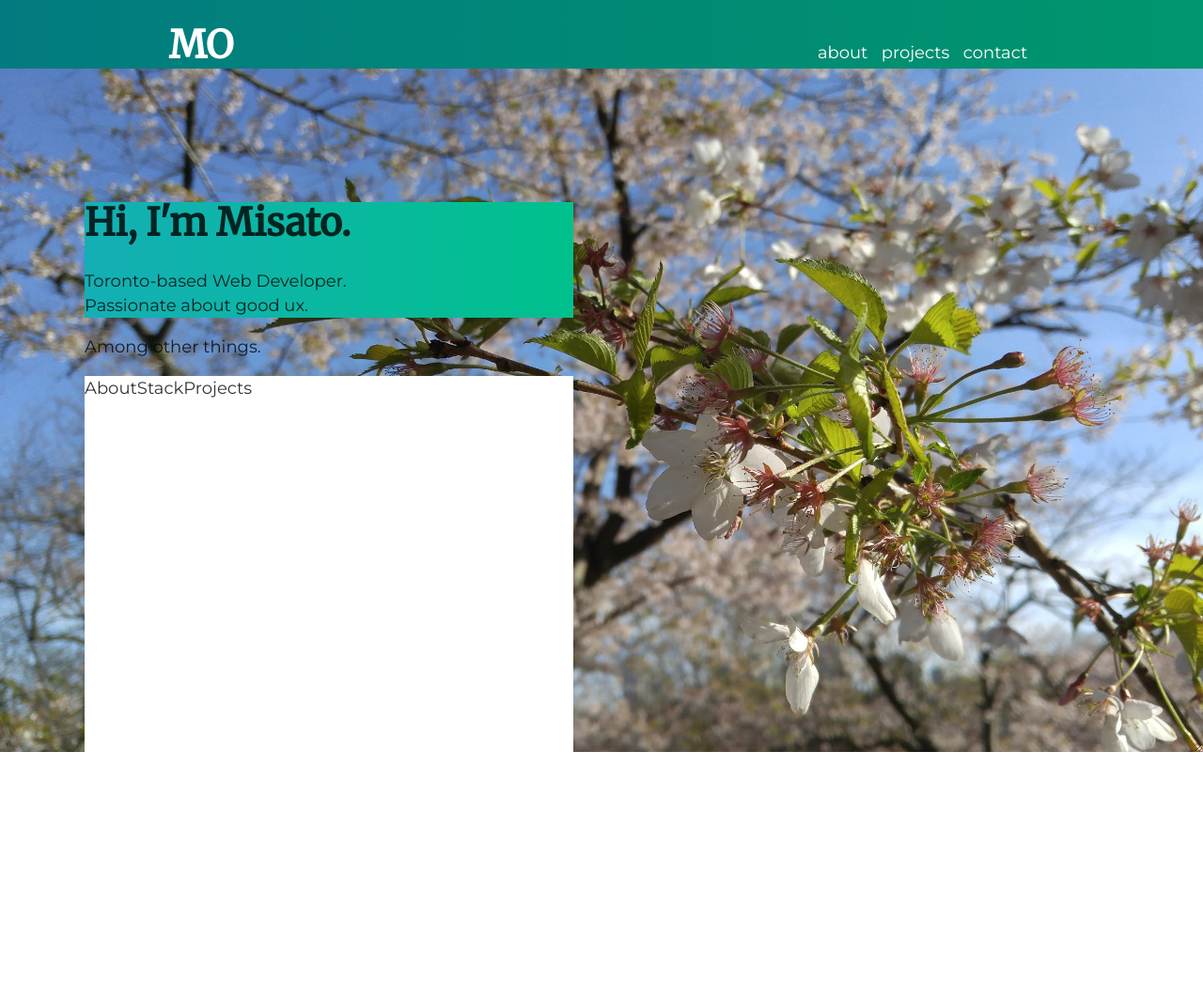
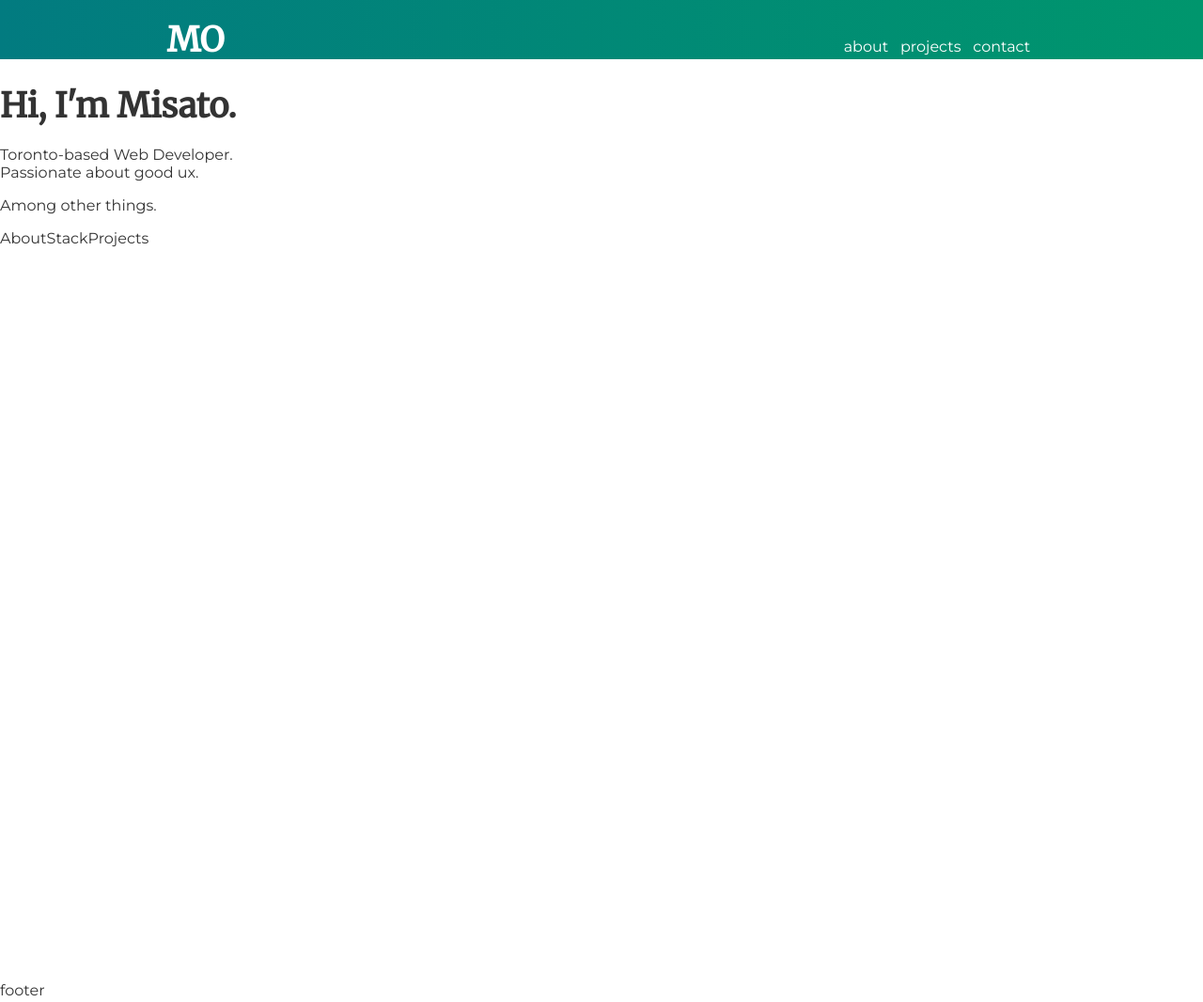
Before and after one commit to mokutsu/mokutsu.github.io, a Gatsby site: page / in a window 1280 px wide. Shown: the whole page at 94% size. Built offline with nearby package versions, Linux system fonts and the light colour scheme; Gatsby itself is replaced by a stand-in of ours.

Commit message:
remove redundant css, more semantic html

```diff
--- a/src/components/layout.css
+++ b/src/components/layout.css
@@ -1,46 +1,17 @@
 html {
-  font-family: sans-serif;
   -ms-text-size-adjust: 100%;
   -webkit-text-size-adjust: 100%;
-}
-body {
-  margin: 0;
-}
-a {
-  -webkit-text-decoration-skip: objects;
-}
-
-abbr[title] {
-  border-bottom: none;
-  text-decoration: underline;
-  text-decoration: underline dotted;
-}
-
-h1 {
-  font-size: 2rem;
-  margin: 1.45rem 0;
-}
-svg:not(:root) {
-  overflow: hidden;
-}
-html {
-  font: 112.5%/1.45em georgia, serif;
   box-sizing: border-box;
   overflow-y: scroll;
 }
-* {
-  box-sizing: inherit;
-}
-*:before {
-  box-sizing: inherit;
-}
-*:after {
+
+*, *:before, *:after {
   box-sizing: inherit;
 }
 
-
 body {
   color: rgba(0, 0, 0, 0.8);
+  margin: 0;
   font-family: 'Montserrat', arial;
   font-weight: normal;
   word-wrap: break-word;
@@ -49,6 +20,10 @@ body {
   -ms-font-feature-settings: "kern", "liga", "clig", "calt";
   -webkit-font-feature-settings: "kern", "liga", "clig", "calt";
   font-feature-settings: "kern", "liga", "clig", "calt";
+}
+
+svg:not(:root) {
+  overflow: hidden;
 }
 
 h1, h2, h3, h4, h5, h6, h7 {
@@ -61,9 +36,8 @@ h1, h2, h3, h4, h5, h6, h7 {
   font-size: 2.25rem;
   line-height: 1.1;
 }
-h2:first-of-type {
-  border-top: none;
-}
+
+
 header {
   background: linear-gradient(to right, #14afb5, #00c18c);
 }
@@ -72,21 +46,6 @@ header:hover {
 }
 header nav li:hover {
   text-decoration: underline;
-}
-.fixed-background {
-  /*background: linear-gradient(to right, #14afb5, #00c18c);*/
-  position: absolute;
-  left: 0;
-  top: 0;
-  z-index: -1;
-  width:100%;
-  height: 100vh;
-  min-height:100%;
-  background:url(./photo2.jpg);
-  background-size: cover;
-  resize: both;
-  overflow-y: scroll;
-  overflow-x: hidden;
 }
 
 main {
@@ -124,15 +83,7 @@ li > ul {
   margin-bottom: calc(1.45rem / 2);
   margin-top: calc(1.45rem / 2);
 }
-blockquote *:last-child {
-  margin-bottom: 0;
-}
-li *:last-child {
-  margin-bottom: 0;
-}
-p *:last-child {
-  margin-bottom: 0;
-}
+
 li > p {
   margin-bottom: calc(1.45rem / 2);
 }
--- a/src/components/layout.js
+++ b/src/components/layout.js
@@ -34,8 +34,11 @@ const Layout = ({ children, data }) => (
             width: '100%'
           }}
         >
-          {children}
+          <main>
+            {children}
+          </main>
         </div>
+        <footer>footer</footer>
       </>
     )}
   />
--- a/src/pages/index.js
+++ b/src/pages/index.js
@@ -5,33 +5,25 @@ import Layout from '../components/layout'
 
 const IndexPage = () => (
   <Layout>
-    <main
-      style={{
-      'padding': '5rem',
-      'width': '100%',
-    }}>
-    <header
+    <section
       style={{'background-color': 'white', 'width': '100%'}}>
 
       <div class='fixed-background'></div>
       <h1>Hi, I'm Misato.</h1>
       <p>Toronto-based Web Developer. <br></br>
       Passionate about good ux.</p>
-    </header>
+    </section>
 
 
       <p>Among other things.</p>
-      <div  style={{'background-color': 'white', 'width': '100%', 'height': '800px'}}>
+      <section  style={{'background-color': 'white', 'width': '100%', 'height': '800px'}}>
         <span
           style={{
             'height': '300px'
           }}>About</span>
         <span>Stack</span>
         <span>Projects</span>
-      </div>
-
-    </main>
-
+      </section>
   </Layout>
 )
 
```
Also changed, not shown: src/pages/projects.js (added, +12 -0 lines).
